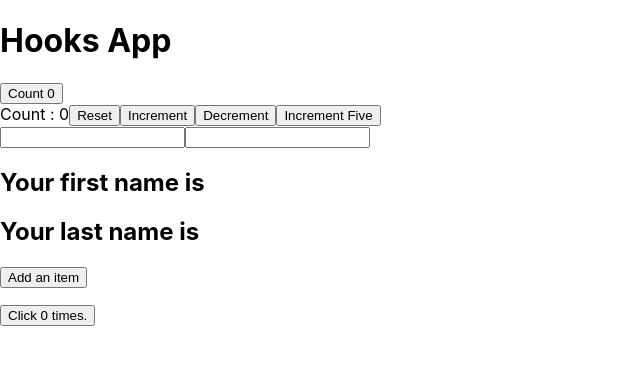
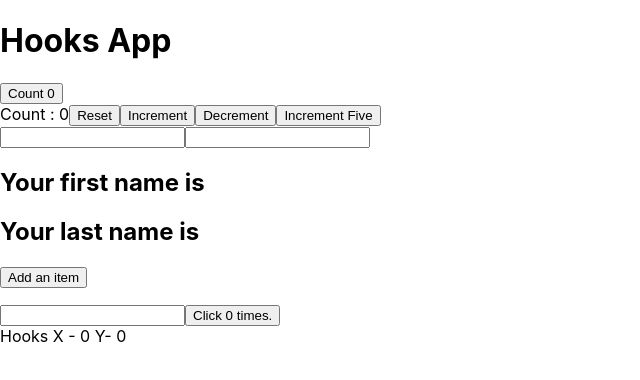
Before and after one commit to ZainabBubere/ReactHooks, a React (Create React App) app: page / in a window 1280 px wide. Shown: the top 380 px of the page, without its empty margins (0-640 px from the left). Built offline with nearby package versions, Linux system fonts and the light colour scheme.

Commit message:
Added files

```diff
--- a/src/App.js
+++ b/src/App.js
@@ -5,6 +5,7 @@
 import HookCounter from './Components/HookCounter';
 import HookCounter3 from './Components/HookCounter3';
 import HookCounter4 from './Components/HookCounter4';
+import HookMouse from './Components/HookMouse';
 
 function App() {
   return (
@@ -15,6 +16,7 @@
       <HookCounter3></HookCounter3>
       <HookCounter4></HookCounter4>
       <EffectCounter1></EffectCounter1>
+      <HookMouse></HookMouse>
     </div>
   );
 }
--- a/src/Components/EffectCounter1.js
+++ b/src/Components/EffectCounter1.js
@@ -2,12 +2,18 @@
 
 function EffectCounter1() {
     const [count,setCount] = useState(0)
+    const [name, setName] = useState('')
 
     useEffect(() => {
+        console.log("Updating document title")
         document.title = `You clicked ${count} times`
-    })
+    }, [count])
     return (
         <div>
+            <input type="text"
+            value = {name}
+            onChange={e => setName(e.target.value)}>
+            </input>
             <button onClick={() => setCount(count + 1)}>Click {count} times.</button>
         </div>
     )
--- /dev/null
+++ b/src/Components/HookMouse.js
@@ -0,0 +1,24 @@
+import React, {useState, useEffect} from 'react'
+
+function HookMouse() {
+    const [x,setX] = useState(0)
+    const [y,setY] = useState(0)
+
+    const logMousePosition = e => {
+        console.log('Mouse event')
+        setX(e.clientX)
+        setY(e.clientY)
+    }
+
+    useEffect(() => {
+        console.log('useEffect called')
+        window.addEventListener('mousemove', logMousePosition)
+    }, [])
+    return (
+        <div>
+           Hooks X - {x} Y- {y}
+        </div>
+    )
+}
+
+export default HookMouse
```
